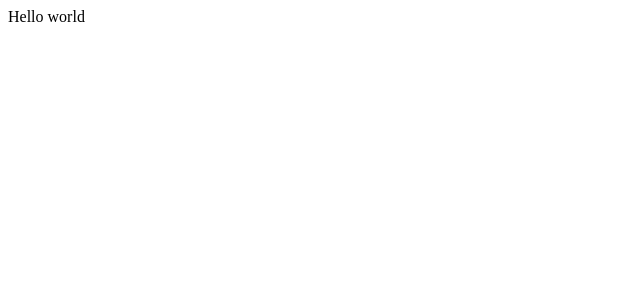
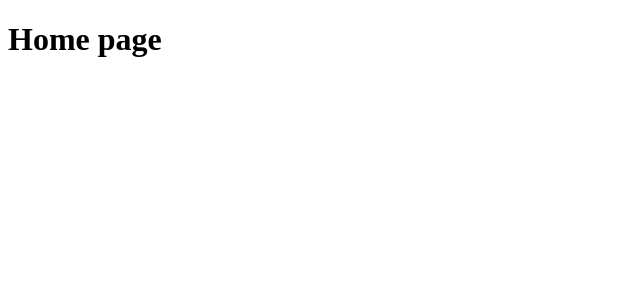
Before and after one commit to Qubisted/ichat.io, a React (Create React App) app in the folder client/: page / in a window 1280 px wide. Shown: the top 300 px of the page, without its empty margins (0-640 px from the left). Built offline with nearby package versions, Linux system fonts and the light colour scheme.

Commit message:
seting up routes

```diff
--- a/client/package.json
+++ b/client/package.json
@@ -8,6 +8,7 @@
     "@testing-library/user-event": "^12.8.3",
     "react": "^17.0.2",
     "react-dom": "^17.0.2",
+    "react-router-dom": "^5.3.0",
     "react-scripts": "4.0.3",
     "web-vitals": "^1.1.2"
   },
--- a/client/src/App.js
+++ b/client/src/App.js
@@ -1,9 +1,12 @@
+import React from 'react';
+
 import './App.css';
-import React from 'react';
+import { BrowserRouter as Router, Switch, Route, Link } from "react-router-dom";
+
 
 function App() {
   return (
-    'Hello world'
+    <h1>Home page</h1>
   )
 }
 
```
Also changed, not shown: 1 other file (tests, documents, lock files or other folders).
